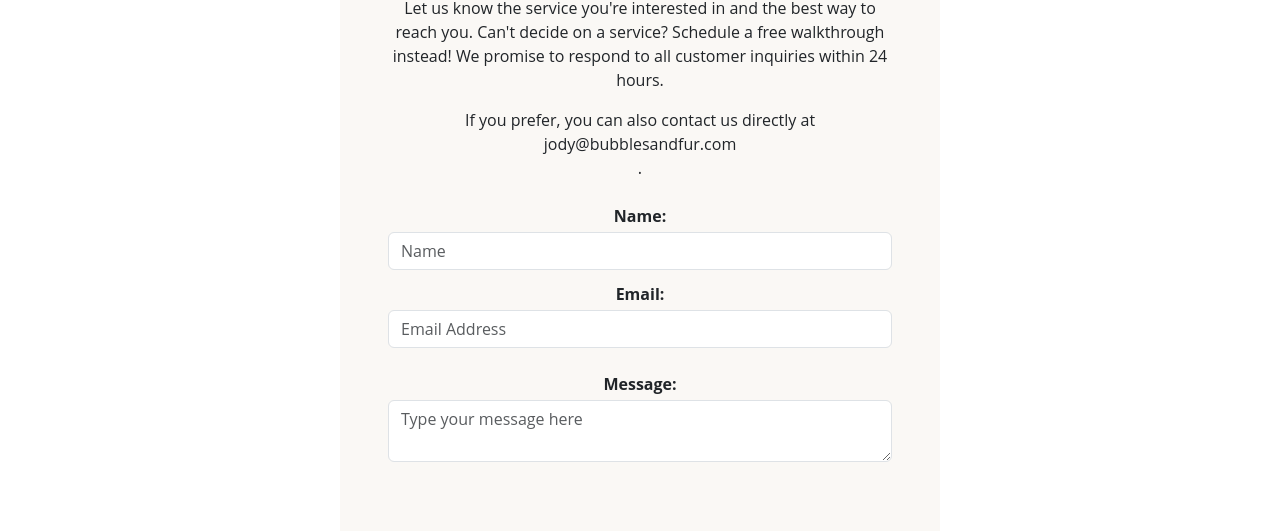
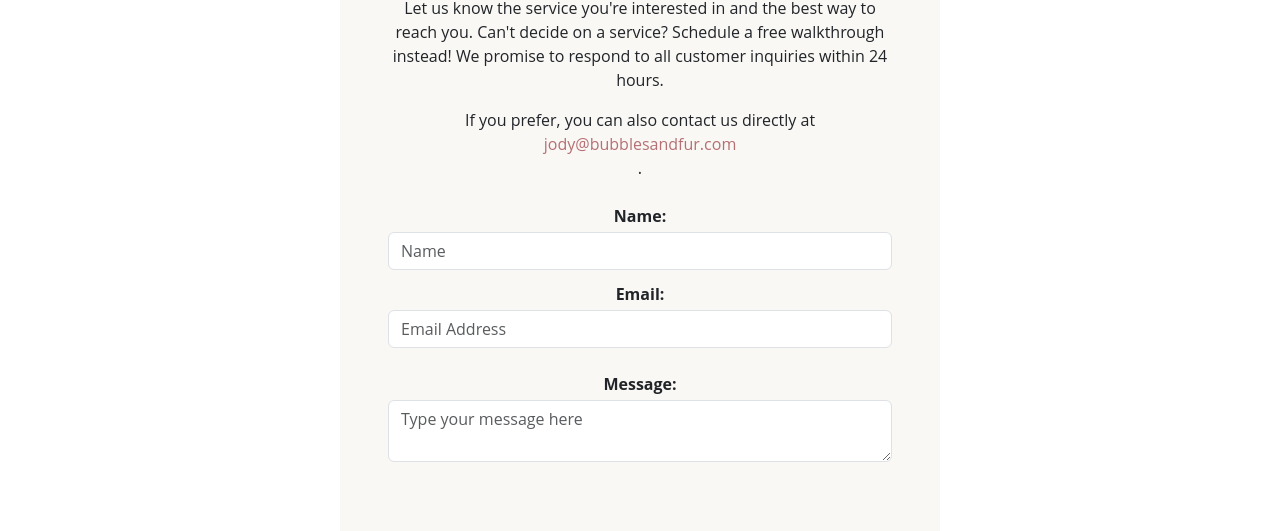
Before and after one commit to bgweaver/bubblesandfur, a website: page contact.html in a window 1280 px wide. Shown: the part 236-767 px from the top of the page. Drawn offline with nearby package versions, Linux system fonts and the light colour scheme.

Commit message:
Update specific files and images directory

```diff
--- a/contact.html
+++ b/contact.html
@@ -105,7 +105,7 @@
         </p>
         <p>
           If you prefer, you can also contact us directly at
-          <a href="mailto:jody@bubblesandfur.com" class="nav-link"
+          <a href="mailto:jody@bubblesandfur.com" class="nav-link text-danger"
             >jody@bubblesandfur.com</a
           >.
         </p>
```
